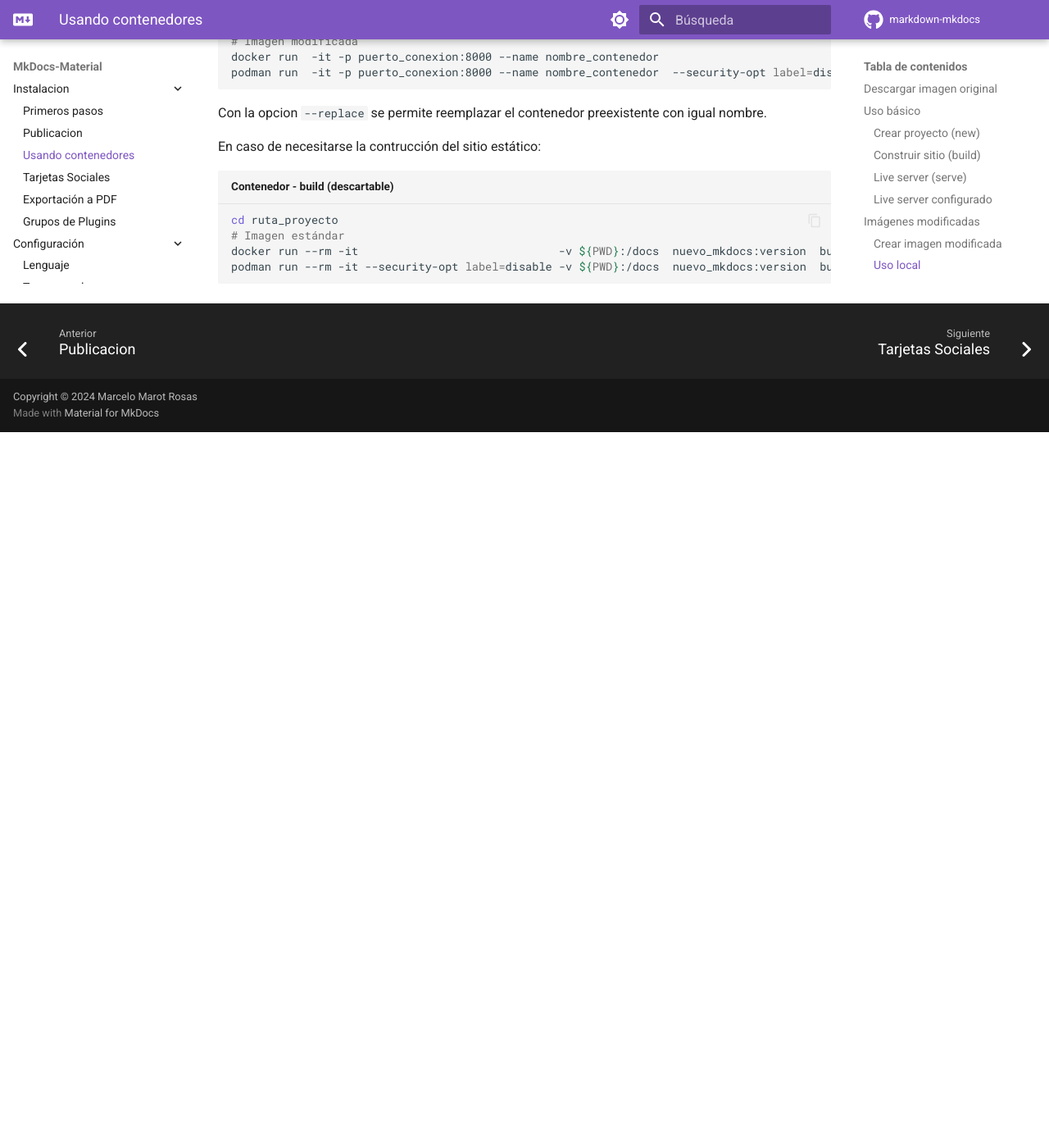
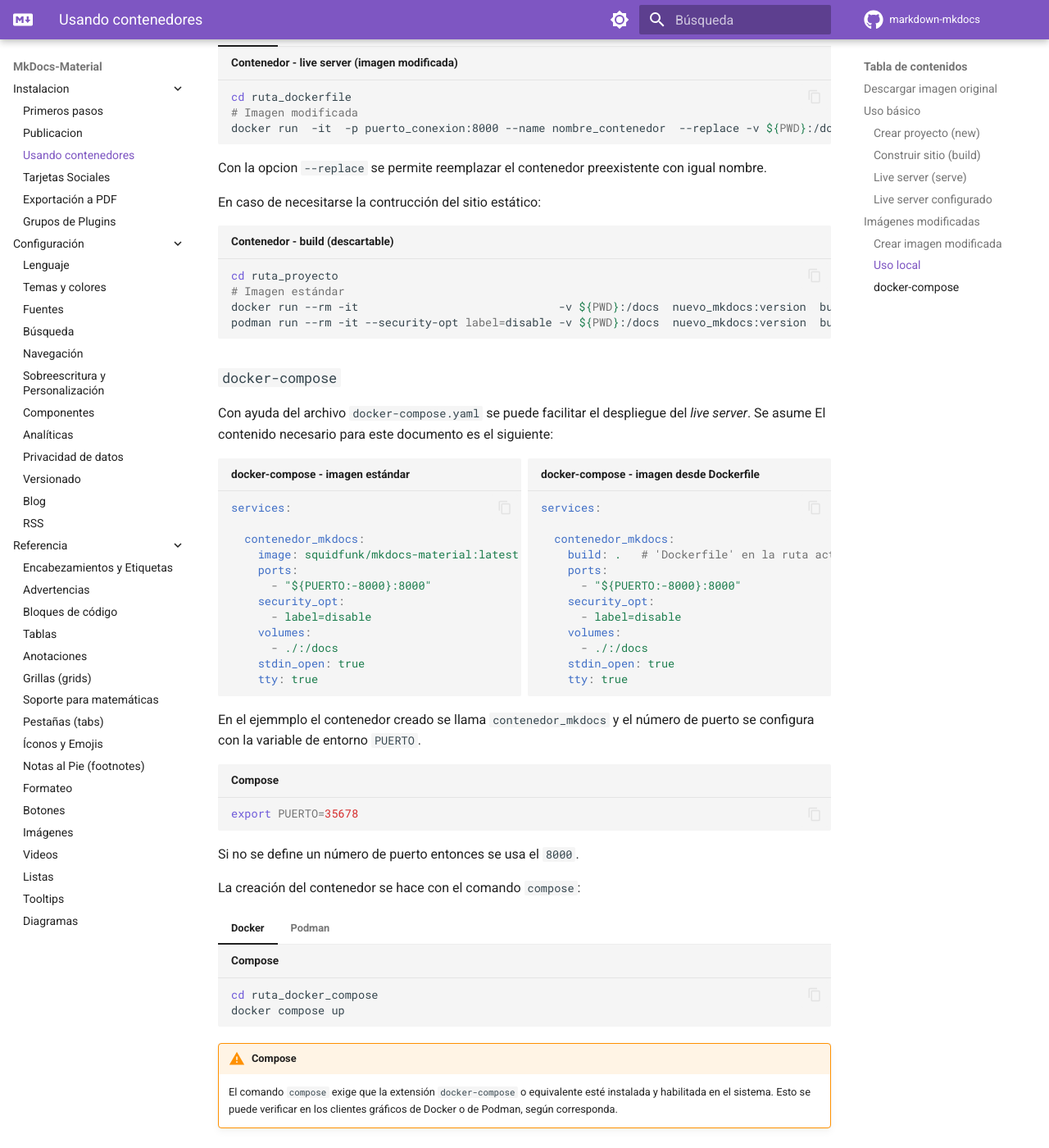
Before and after one commit to alejrot/markdown-mkdocs, an MkDocs documentation site: the page built from docs/mkdocs-material/instalacion/contenedores.md, in a window 1280 px wide and 1400 px high, scrolled down 3395 px. Shown: the whole window at 82% size. Built offline with MkDocs 1.6.1 and Material for MkDocs 9.7.7, drawn with Linux system fonts in a browser that asks for light colours; plug-ins that fetch from the network failed and are left out; comment, search, counter and statistics services are not loaded; before the commit the page ends 3922 px from its top, so only the background shows below that; some of the changed text lies outside the part shown.

Commit message:
MkDocs: pagina contenedores mejorada

````diff
--- a/docs/mkdocs-material/instalacion/contenedores.md
+++ b/docs/mkdocs-material/instalacion/contenedores.md
@@ -25,11 +25,17 @@
 
 El primer paso descargar la imagen oficial, la cual es necesaria para crear los contenedores.
 
+=== "Docker"
 
-```bash title="Descarga de imagen oficial"
-docker pull squidfunk/mkdocs-material   # Docker
-podman pull squidfunk/mkdocs-material   # Podman
-```
+    ```bash title="Descarga de imagen oficial"
+    docker pull squidfunk/mkdocs-material
+    ```
+
+=== "Podman"
+
+    ```bash title="Descarga de imagen oficial"
+    podman pull squidfunk/mkdocs-material
+    ```
 
 Esta imagen incluye preinstalados algunos de los plugins opcionales recomendados por los desarrolladores por MkDocs Material.
 
@@ -42,33 +48,54 @@
 A continuación se muestran varios ejemplos de uso.
 
 
-!!! info "Permisos de acceso"
-    La opción `--security-opt label=disable` se agrega a los comandos de Podman porque éste tiene una política más restrictiva que Docker en cuanto a los permisos de acceso y ejecución de sus contenedores respecto a los archivos externos.
 
 
 ### Crear proyecto (*new*)
 
 Para inicializar el proyecto desde la imagen de MkDocs se coloca al final el comando `new` y la ruta al directorio del proyecto.
 
-``` bash title="Contenedor - new (descartable)"
-cd ruta_proyecto
-# Imagen estándar
-docker run --rm -it                               -v ${PWD}:/docs squidfunk/mkdocs-material new  .
-podman run --rm -it --security-opt label=disable  -v ${PWD}:/docs squidfunk/mkdocs-material new  .
-```
+=== "Docker"
+
+    ``` bash title="Contenedor - new (descartable)"
+    cd ruta_proyecto
+    # Imagen estándar
+    docker run --rm -it  -v ${PWD}:/docs squidfunk/mkdocs-material new  .
+
+    ```
+
+=== "Podman"
+
+    ``` bash title="Contenedor - new (descartable)"
+    cd ruta_proyecto
+    # Imagen estándar
+    podman run --rm -it --security-opt label=disable  -v ${PWD}:/docs squidfunk/mkdocs-material new  .
+    ```
+
 En el ejemplo se usa un punto para indicar la ruta porque el comando se ejecuta desde el directorio del proyecto.
+
+!!! info "Permisos de acceso"
+    La opción `--security-opt label=disable` se agrega a los comandos de Podman porque éste tiene una política más restrictiva que Docker en cuanto a los permisos de acceso y ejecución de sus contenedores respecto a los archivos externos.
 
 
 ### Construir sitio (*build*)
 
 En el caso de requerirse la construción del sitio estático se crea un contenedor descartable agregando el comando `build` al final:
 
-``` bash title="Contenedor - build (descartable)"
-cd ruta_proyecto
-# Imagen estándar
-docker run --rm -it                              -v ${PWD}:/docs squidfunk/mkdocs-material build
-podman run --rm -it --security-opt label=disable -v ${PWD}:/docs squidfunk/mkdocs-material build
-```
+=== "Docker"
+
+    ``` bash title="Contenedor - build (descartable)"
+    cd ruta_proyecto
+    # Imagen estándar
+    docker run --rm -it -v ${PWD}:/docs squidfunk/mkdocs-material build
+    ```
+
+=== "Podman"
+
+    ``` bash title="Contenedor - build (descartable)"
+    cd ruta_proyecto
+    # Imagen estándar
+    podman run --rm -it --security-opt label=disable -v ${PWD}:/docs squidfunk/mkdocs-material build
+    ```
 
 Esta instrucción puede repetirse cuantas veces sea necesario.
 
@@ -77,12 +104,21 @@
 
 El deploy para pruebas puede hacerse con contenedores descartables, en tal caso se agrega el *port mapping* con la opción `-p`:
 
-``` bash title="Contenedor - live server (descartable)"
-cd ruta_proyecto
-# Imagen estándar
-docker run --rm -it -p 8000:8000                              -v ${PWD}:/docs squidfunk/mkdocs-material
-podman run --rm -it -p 8000:8000 --security-opt label=disable -v ${PWD}:/docs squidfunk/mkdocs-material
-```
+=== "Docker"
+
+    ``` bash title="Contenedor - live server (descartable)"
+    cd ruta_proyecto
+    # Imagen estándar
+    docker run --rm -it -p 8000:8000  -v ${PWD}:/docs squidfunk/mkdocs-material
+    ```
+
+=== "Podman"
+
+    ``` bash title="Contenedor - live server (descartable)"
+    cd ruta_proyecto
+    # Imagen estándar
+    podman run --rm -it -p 8000:8000 --security-opt label=disable -v ${PWD}:/docs squidfunk/mkdocs-material
+    ```
 
 En este ejemplo el puerto de acceso al contenedor es el 8000.
 (El comando a ejecutar por la imagen MkDocs es `serve` de manera predefinida, por ello éste no se indica).
@@ -93,12 +129,22 @@
 
 El comando `run` permite configurar el nombre de contenedor y el número de puerto para la conexión:
 
-``` bash title="Contenedor - live server (configurado)"
-cd ruta_proyecto
-# Imagen estándar
-docker run  -it -p puerto_conexion:8000 --name nombre_contenedor                                -v ${PWD}:/docs squidfunk/mkdocs-material
-podman run  -it -p puerto_conexion:8000 --name nombre_contenedor  --security-opt label=disable  -v ${PWD}:/docs squidfunk/mkdocs-material
-```
+
+=== "Docker"
+
+    ``` bash title="Contenedor - live server (configurado)"
+    cd ruta_proyecto
+    # Imagen estándar
+    docker run  -it -p puerto_conexion:8000 --name nombre_contenedor -v ${PWD}:/docs squidfunk/mkdocs-material
+    ```
+
+=== "Podman"
+
+    ``` bash title="Contenedor - live server (configurado)"
+    cd ruta_proyecto
+    # Imagen estándar
+    podman run  -it -p puerto_conexion:8000 --name nombre_contenedor  --security-opt label=disable  -v ${PWD}:/docs squidfunk/mkdocs-material
+    ```
 
 Especificar distintos números de puerto para cada contenedor permite acceder a ellos en simultáneo, de modo de poder correr múltiples documentos MkDocs en local al mismo tiempo. Asimismo el indicar un nombre a cada contenedor ayuda a identificarlos claramente. Si no se indica el nombre de cada contenedor entonces éste será aleatorio.
 
@@ -112,45 +158,55 @@
 
 Si se necesita crear una version de la imagen que incluya paquetes adicionales se crea un archivo `Dockerfile` donde se ordene la instalación de todos los paquetes necesarios:
 
+
+
+<div class="grid" markdown>
+
 ``` dockerfile title="Archivo Dockerfile"
 # imagen original
 FROM squidfunk/mkdocs-material
 # instalación de paquetes adicionales - uno a uno
-RUN pip install mkdocs-glightbox
-RUN pip install mkdocs-git-revision-date-localized-plugin
+RUN pip install --no-cache-dir  mkdocs-glightbox
+RUN pip install --no-cache-dir  mkdocs-git-revision-date-localized-plugin
 # actualizacion de PIP (opcional)
-RUN pip install --upgrade pip
+RUN pip install --no-cache-dir  --upgrade pip
 ```
 
 
-<!--
-Una variante de este consiste en listar los paquetes en el archivo `requirements.txt` típico de los proyectos de Python y ejecutarlo desde el archivo `Dockerfile`:
+``` dockerfile title="Dockerfile - desde archivo de requisitos"
+# imagen original
+FROM squidfunk/mkdocs-material:latest
+# instalación de paquetes adicionales
+COPY requirements.txt ./
+RUN pip install --no-cache-dir -r requirements.txt
+# actualizacion de PIP
+RUN pip install --no-cache-dir --upgrade pip
+```
+</div>
 
-``` dockerfile title="Archivo Dockerfile - con archivo de requisitos"
-# imagen original
-FROM squidfunk/mkdocs-material
-# instalación de paquetes adicionales - desde archivo TXT
-RUN pip install -r requirements.txt
-# actualizacion de PIP (opcional)
-RUN pip install --upgrade pip
-```
- -->
 
 
 Y con el archivo ya escrito se crea la nueva imagen desde la ruta del archivo Dockerfile con el comando `build`:
 
-``` bash title="Crear imagen desde Dockerfile"
-cd ruta_dockerfile
-docker build -t nuevo_mkdocs:version  .      # Docker
-podman build -t nuevo_mkdocs:version  .      # Podman
-```
 
-En este contexto `nuevo_mkdocs` es el nombre asignado a la nueva imagen obtenida, en tanto que `version` es un texto (*'latest'*, *'stable'*, etc.)o un número de versión.
+=== "Docker"
 
+    ``` bash title="Crear imagen desde Dockerfile"
+    cd ruta_dockerfile
+    docker build -t nuevo_mkdocs:version  .
+    ```
 
-!!! warning "Compose"
+=== "Podman"
 
-    El comando `build` exige que la extensión `docker-compose` o equivalente esté instalada y habilitada en el sistema. Esto se puede verificar en los clientes gráficos de Docker o de Podman, según corresponda.
+    ``` bash title="Crear imagen desde Dockerfile"
+    cd ruta_dockerfile
+    podman build -t nuevo_mkdocs:version  .
+    ```
+
+En este contexto `nuevo_mkdocs` es el nombre asignado a la nueva imagen obtenida,
+en tanto que `version` es un texto (*'latest'*, *'stable'*, etc.) o un número de versión.
+
+La imagen creada servirá para crear múltiples contenedores.
 
 
 
@@ -160,17 +216,26 @@
 Con el comando `run` se crea nuevamente el contenedor para el uso local, pero esta vez se indica el nombre y versión de la nueva imagen creada en reemplazo de la imagen oficial.
 Por ejemplo, para crear un contenedor para el *live server* de pruebas:
 
+=== "Docker"
 
-``` bash title="Contenedor - live server (imagen modificada)"
-cd ruta_dockerfile
-# Imagen modificada
-docker run  -it -p puerto_conexion:8000 --name nombre_contenedor                               --replace  -v ${PWD}:/docs  nuevo_mkdocs:version
-podman run  -it -p puerto_conexion:8000 --name nombre_contenedor  --security-opt label=disable --replace  -v ${PWD}:/docs  nuevo_mkdocs:version
-```
+    ``` bash title="Contenedor - live server (imagen modificada)"
+    cd ruta_dockerfile
+    # Imagen modificada
+    docker run  -it  -p puerto_conexion:8000 --name nombre_contenedor  --replace -v ${PWD}:/docs  nuevo_mkdocs:version
+    ```
+
+=== "Podman"
+
+    ``` bash title="Contenedor - live server (imagen modificada)"
+    cd ruta_dockerfile
+    # Imagen modificada
+    podman run  -it -p puerto_conexion:8000 --name nombre_contenedor --security-opt label=disable --replace -v ${PWD}:/docs nuevo_mkdocs:version
+    ```
 
 Con la opcion `--replace` se permite reemplazar el contenedor preexistente con igual nombre.
 
 En caso de necesitarse la contrucción del sitio estático:
+
 
 ``` bash title="Contenedor - build (descartable)"
 cd ruta_proyecto
@@ -178,3 +243,77 @@
 docker run --rm -it                              -v ${PWD}:/docs  nuevo_mkdocs:version  build
 podman run --rm -it --security-opt label=disable -v ${PWD}:/docs  nuevo_mkdocs:version  build
 ```
+
+
+
+### `docker-compose`
+
+Con ayuda del archivo `docker-compose.yaml` se puede facilitar el despliegue del *live server*.
+Se asume
+El contenido necesario para este documento es el siguiente:
+
+<div class="grid" markdown>
+
+``` yaml title="docker-compose - imagen estándar"
+services:
+
+  contenedor_mkdocs:
+    image: squidfunk/mkdocs-material:latest
+    ports:
+      - "${PUERTO:-8000}:8000"
+    security_opt:
+      - label=disable
+    volumes:
+      - ./:/docs
+    stdin_open: true
+    tty: true
+
+```
+
+``` yaml title="docker-compose - imagen desde Dockerfile"
+services:
+
+  contenedor_mkdocs:
+    build: .   # 'Dockerfile' en la ruta actual de archivo
+    ports:
+      - "${PUERTO:-8000}:8000"
+    security_opt:
+      - label=disable
+    volumes:
+      - ./:/docs
+    stdin_open: true
+    tty: true
+
+```
+</div>
+
+
+En el ejemmplo el contenedor creado se llama `contenedor_mkdocs`
+y el número de puerto se configura con la variable de entorno `PUERTO`.
+
+``` bash title="Compose"
+export PUERTO=35678
+```
+
+Si no se define un número de puerto entonces se usa el `8000`.
+
+La creación del contenedor se hace con el comando `compose`:
+
+=== "Docker"
+
+    ``` bash title="Compose"
+    cd ruta_docker_compose
+    docker compose up
+    ```
+
+=== "Podman"
+
+    ``` bash title="Compose"
+    cd ruta_docker_compose
+    podman compose up
+    ```
+
+
+!!! warning "Compose"
+
+    El comando `compose` exige que la extensión `docker-compose` o equivalente esté instalada y habilitada en el sistema. Esto se puede verificar en los clientes gráficos de Docker o de Podman, según corresponda.
````
Also changed, not shown: docs/blog/posts/v1.1.0.md (added, +34 -0 lines), docs/mkdocs-material/referencia/imagenes.md (+2 -2 lines).
